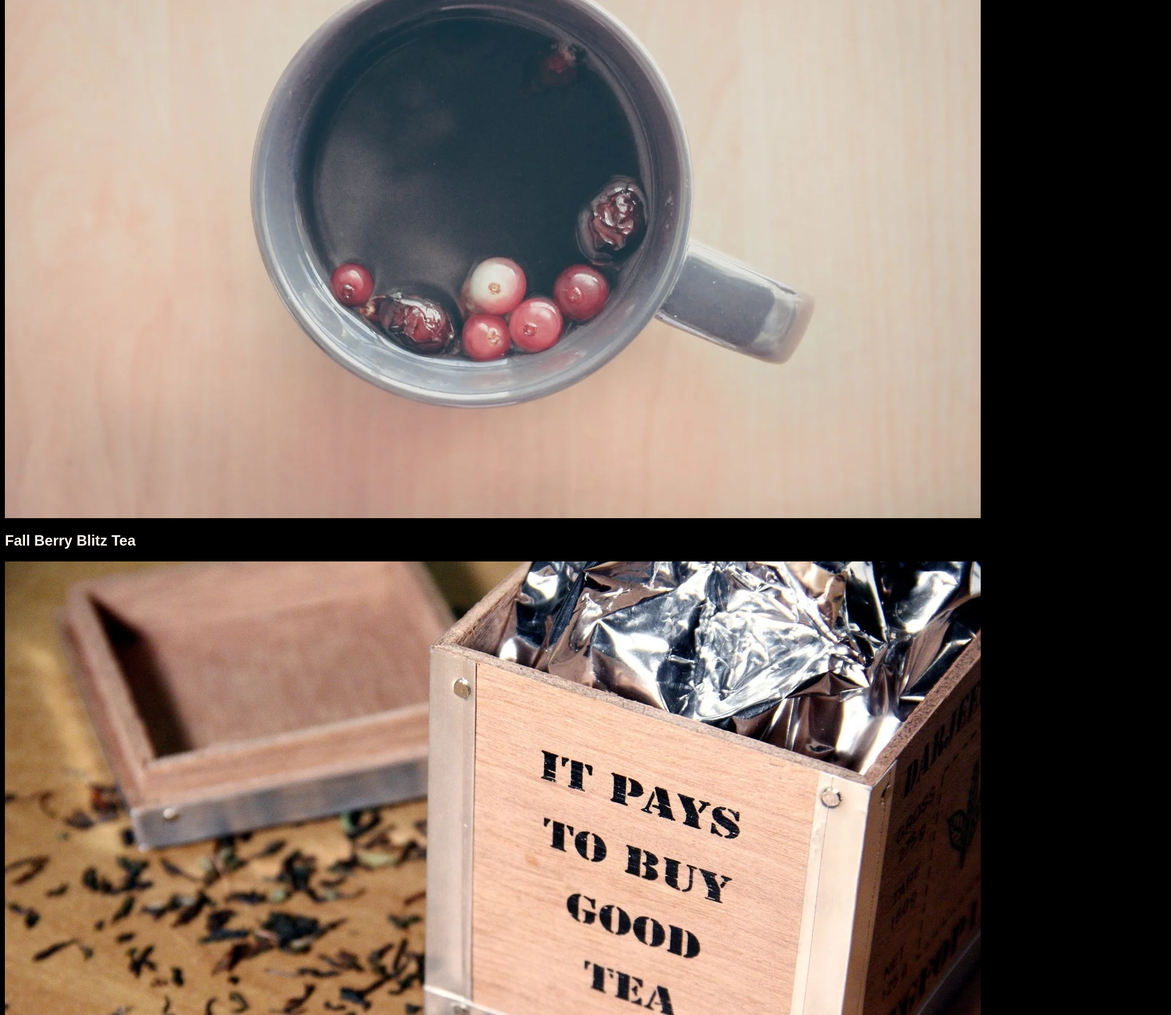
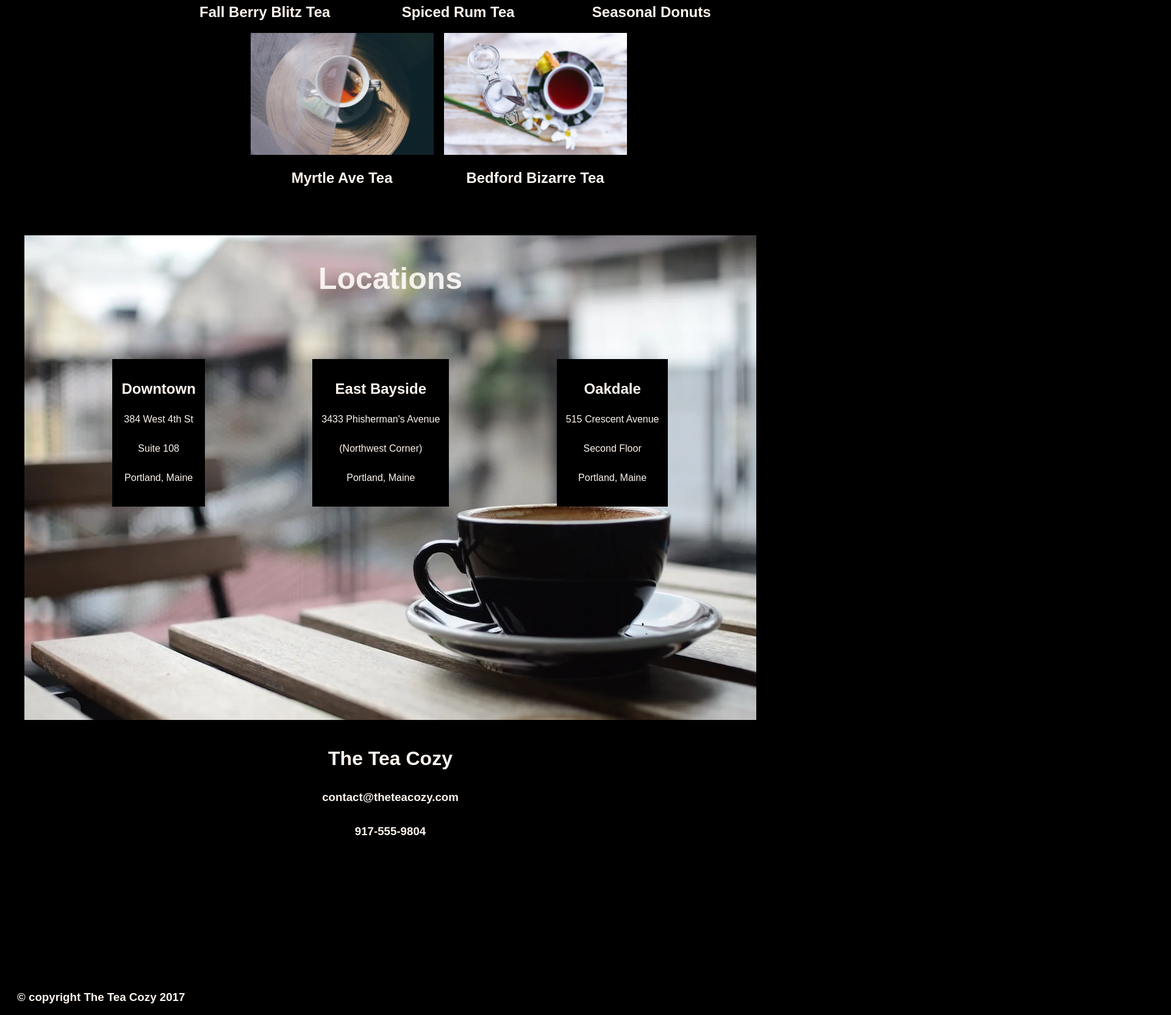
Before and after one commit to CSE-Kyle/cozy-tea-project, a plain HTML site: page index.html in a window 1280 px wide. Shown: the part 1135-2800 px from the top of the page at 61% size, 1920 px wide, since content can reach past the window. Drawn offline with Linux system fonts and the light colour scheme.

Commit message:
modified positioning of elements in parts of html file for the tea, location, and bottom section

```diff
--- a/style.css
+++ b/style.css
@@ -1,4 +1,4 @@
-* {
+body {
     background-color: black;
     font-family: Arial, Helvetica, sans-serif;
     color: seashell;
@@ -18,6 +18,10 @@
     padding: 5px;
 }
 
+.link-heading > ul > li > a {
+    color: seashell;
+}
+
 ul {
     list-style-type: none;
     font-size: 22px;
@@ -34,10 +38,12 @@ ul {
 }
 
 .mission-section > .description {
+    background-color: black;
     text-align: center;
     position: absolute;
     margin-left: auto;
     margin-right: auto;
+    color: seashell;
     left: 0;
     right: 0;
     top: 37%;
@@ -52,31 +58,52 @@ ul {
     text-align: center;
 }
 
-.top-container {
-    display: flex;
-}
-
-.tea-image img {
+.child-1 img {
     height: 200px;
     width: 300px;
 }
 
-.top-container {
-    display: flex;
-    justify-content: space-evenly;
+.child-1 h2 {
     text-align: center;
 }
 
-.bottom-container {
+.container > .child-1 {
     display: flex;
-    justify-content: space-evenly;
+    margin: auto;
+    width: 56.3%;
+    gap: 17px;
+}
+
+.child-2 img {
+    height: 200px;
+    width: 300px;
+}
+
+.child-2 h2 {
     text-align: center;
+}
+
+.container > .child-2 {
+    display: flex;
+    margin: auto;
+    width: 36.3%;
+    gap: 17px;
+}
+
+.location {
+    background-color: black;
+    padding: 15px;
+}
+
+.location:last-child {
+    margin-right: 0;
 }
 
 .location-section img {
     display: block;
     margin-left: auto;
     margin-right: auto;
+    margin-top: 60px;
 }
 
 .location-heading {
@@ -95,5 +122,34 @@ ul {
     position: relative;
     left: 0;
     right: 0;
-    top: -2px;
+    top: -37em;
 }
+
+.location-info > .location h1 {
+    text-align: center;
+}
+
+.location-info > .location > .address {
+    line-height: 2;
+    text-align: center;
+}
+
+.bottom-section h1 {
+    font-size: xx-large;
+}
+
+.bottom-section {
+    text-align: center;
+    position: relative;
+    left: 0;
+    right: 0;
+    top: -14em;
+}
+
+.bottom-section > .info {
+    line-height: 2;
+}
+
+.footer {
+    margin-left: 20px;
+}
```
